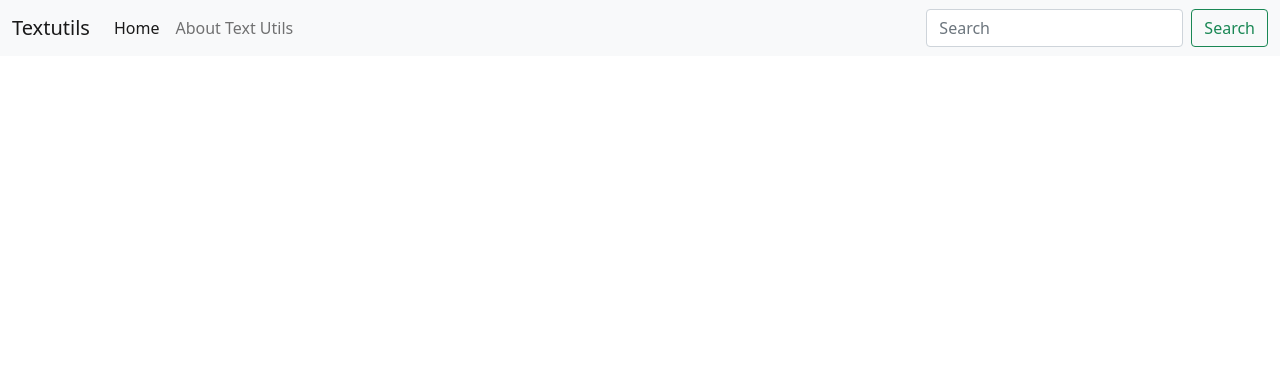
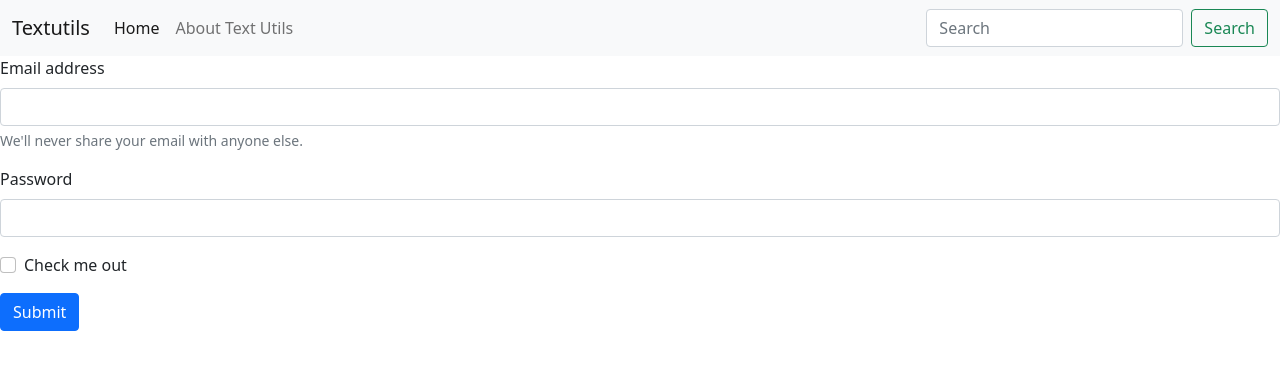
Before and after one commit to justsj11/textUtils, a React (Create React App) app: page / in a window 1280 px wide. Shown: the top 370 px of the page. Built offline with nearby package versions, Linux system fonts and the light colour scheme.

Commit message:
correcting textform to TextForm

```diff
--- a/src/App.js
+++ b/src/App.js
@@ -1,6 +1,6 @@
 import './App.css';
 import Navbar  from './components/Navbar';
-import textform from './components/textform';
+import TextForm from './components/TextForm';
 
 
 
@@ -8,7 +8,7 @@ function App() {
   return (
     <>
     <Navbar title="Textutils" aboutTheProduct="About Text Utils"/>
-    <textform/>
+    <TextForm/>
     </>
   );
 }
--- a/src/components/textform.js
+++ b/src/components/textform.js
@@ -1,6 +1,6 @@
 import React from 'react'
 
-function textform() {
+function Textform() {
     return (
         <div>
             <form>
@@ -19,9 +19,8 @@ function textform() {
                 </div>
                 <button type="submit" className="btn btn-primary">Submit</button>
             </form>
-
         </div>
     )
 }
 
-export default textform;
+export default Textform;
```
